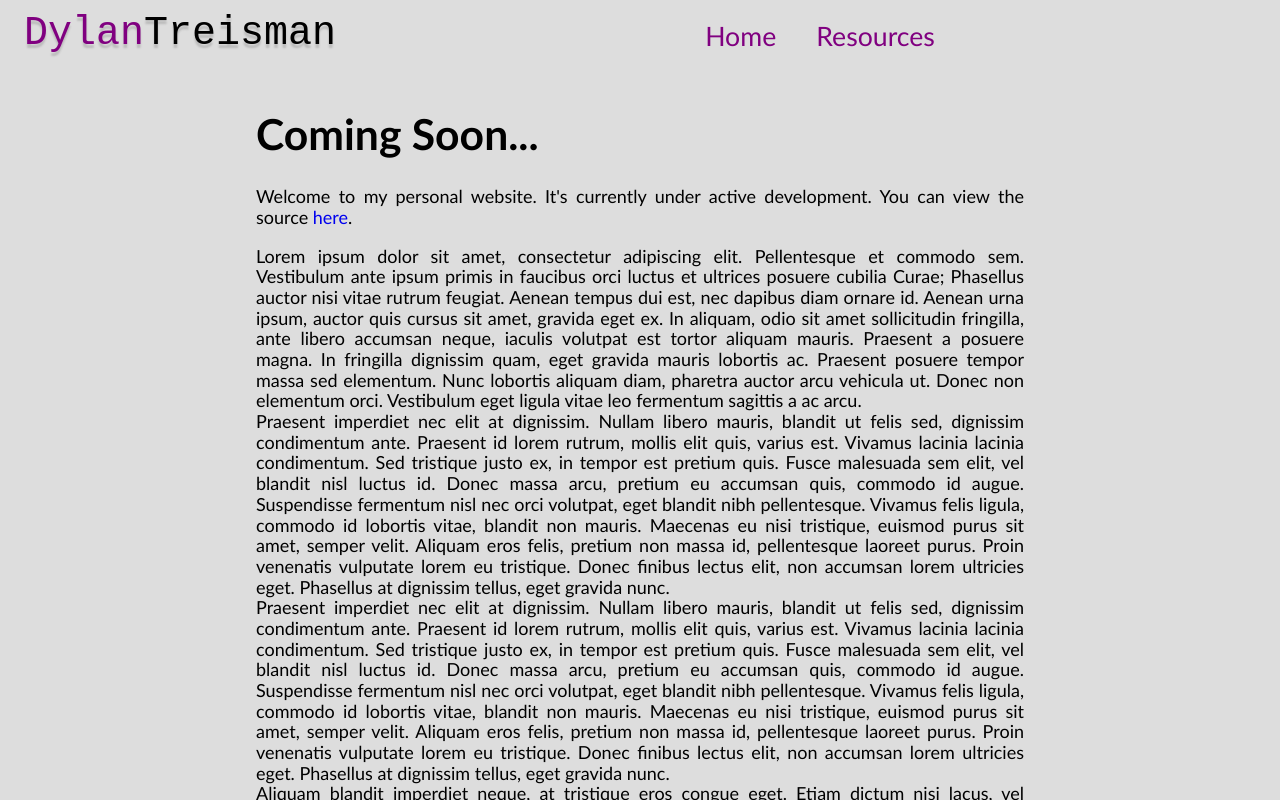
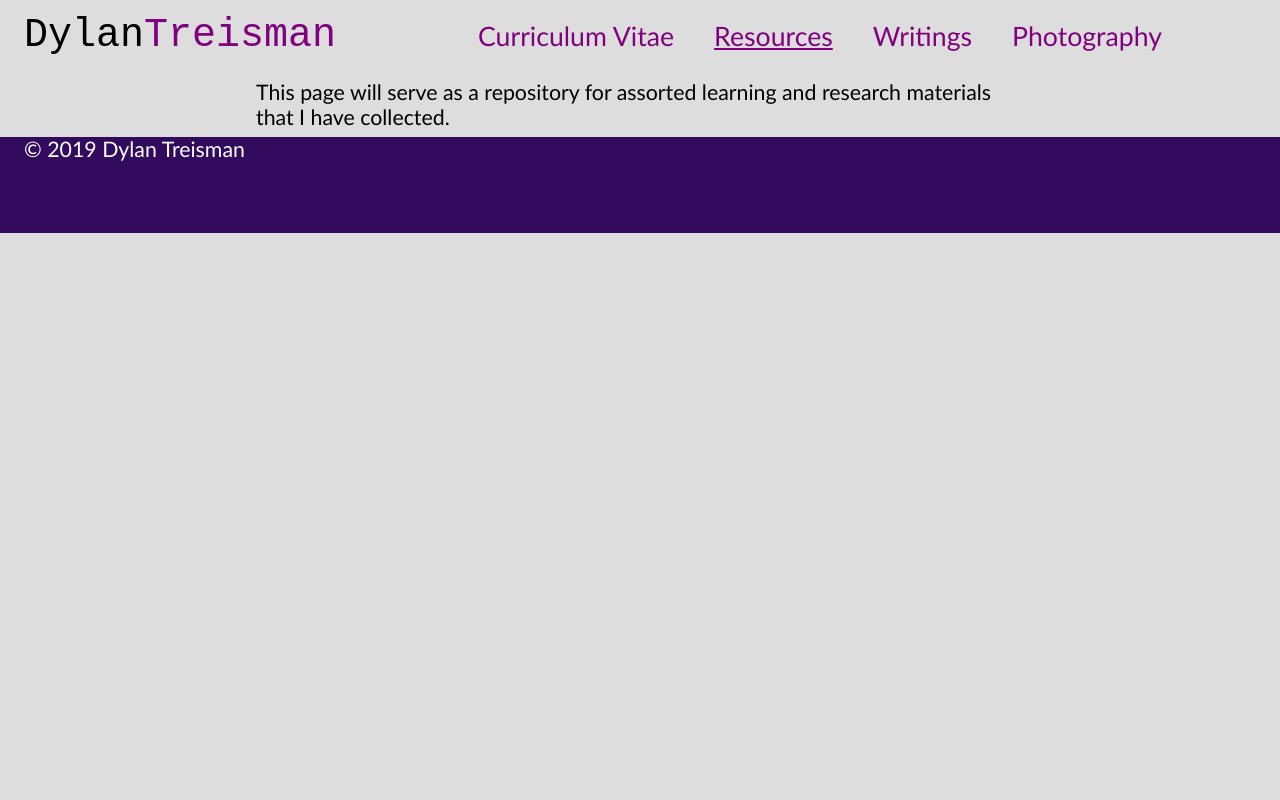
Before and after one commit to dylanzt/dylantreisman.com, a React app: page /resources in a window 1280 px wide. Shown: the top 800 px of the page. Built offline with nearby package versions, Linux system fonts and the light colour scheme.

Commit message:
Add react router and rework header styling

```diff
--- a/package.json
+++ b/package.json
@@ -23,6 +23,7 @@
     "normalize.css": "^8.0.1",
     "react": "^16.11.0",
     "react-dom": "^16.11.0",
+    "react-router-dom": "^5.1.2",
     "serve": "^11.2.0"
   },
   "devDependencies": {
--- a/src/App.jsx
+++ b/src/App.jsx
@@ -1,11 +1,25 @@
 import React, { Component } from "react";
+import { Route, Redirect, BrowserRouter as Router, Switch } from 'react-router-dom'
 import "normalize.css";
 
 import "./Base.css";
-import DefaultLayout from "./layouts/DefaultLayout/DefaultLayout.jsx"
 import Home from "./views/Home/Home.jsx"
 import Resources from "./views/Resources/Resources.jsx"
+import Error from "./views/Error/Error.jsx"
 import ComingSoon from "./components/ComingSoon/ComingSoon.jsx";
+
+const routing = (
+  <Router>
+    <div>
+      <Switch>
+        <Route exact path="/" component={Home} />
+        <Redirect exact from="/home" to="/" />
+        <Route exact path="/resources" component={Resources} />
+        <Route exact component={Error} />
+      </Switch>
+    </div>
+  </Router>
+)
 
 class App extends Component {
   render() {
@@ -13,9 +27,7 @@ class App extends Component {
       return <ComingSoon />
     }
     return (
-      <DefaultLayout>
-        <Home />
-      </DefaultLayout>
+      routing
     );
   }
 }
--- a/src/components/NavElement/NavElement.css
+++ b/src/components/NavElement/NavElement.css
@@ -3,4 +3,14 @@
     font-size: 20pt;
     text-align: center;
     margin: 0px 20px;
+    line-height: 72px;
 }
+
+.root:hover {
+    line-height: 68px;
+    text-shadow: 0px 4px 2px rgba(55,55,55,.2);
+}
+
+.active {
+    text-decoration: underline;
+}
--- a/src/components/NavElement/NavElement.jsx
+++ b/src/components/NavElement/NavElement.jsx
@@ -1,11 +1,10 @@
 import React from "react";
+import { NavLink } from 'react-router-dom';
 
-import styles from "./NavElement.css"
+import styles from "./NavElement.css";
 
 const NavElement = (props) => (
-  <div className={styles.root}>
-    {props.page}
-  </div>
+  <NavLink exact className={styles.root} activeClassName={styles.active} to={`/${props.to || props.page.toLowerCase()}`}>{props.page}</NavLink>
 );
 
 export default NavElement;
--- a/src/components/SiteHeader/SiteHeader.css
+++ b/src/components/SiteHeader/SiteHeader.css
@@ -7,11 +7,11 @@
     width: 100%;
     background-color: #ddd;
     padding: 0 24px;
-    line-height: 72px;
 }
 
 .root::after {
     position: fixed;
+    z-index: -1; /* Allow clicking of nav elements*/
     top: 0;
     left: 0;
     height: 72px;
--- a/src/components/SiteNav/SiteNav.jsx
+++ b/src/components/SiteNav/SiteNav.jsx
@@ -5,11 +5,11 @@ import NavElement from "../NavElement/NavElement.jsx"
 
 const SiteNav = () => (
   <div className={styles.root}>
-    <NavElement page="Home" />
+    {/* <NavElement page="Home" /> */}
+    <NavElement page="Curriculum Vitae" to="cv"/>
     <NavElement page="Resources" />
-    {/* <NavElement page="Curriculum Vitae" /> */}
-    {/* <NavElement page="Writings" /> */}
-    {/* <NavElement page="Photography" /> */}
+    <NavElement page="Writings" />
+    <NavElement page="Photography" />
   </div>
 );
 
--- a/src/components/SiteTitle/SiteTitle.css
+++ b/src/components/SiteTitle/SiteTitle.css
@@ -5,16 +5,27 @@
     background: none;
 }
 
-:hover > .root {
-    color: purple;
+.title {
+    line-height: 72px;
+}
+
+.title:hover {
     line-height: 68px;
     text-shadow: 0px 4px 2px rgba(55,55,55,.2)
 }
 
-.highlight {
+.firstName {
+    color: black;
+}
+
+.title:hover > .firstName {
     color: purple;
 }
 
-:hover > .root > .highlight {
+.surname {
+    color: purple;
+}
+
+.title:hover > .surname {
     color: black;
 }
--- a/src/components/SiteTitle/SiteTitle.jsx
+++ b/src/components/SiteTitle/SiteTitle.jsx
@@ -1,10 +1,13 @@
 import React from "react";
+import { Link } from 'react-router-dom';
 
 import styles from "./SiteTitle.css"
 
 const SiteHeader = () => (
   <div className={styles.root}>
-    Dylan<span className={styles.highlight}>Treisman</span>
+    <Link className={styles.title} to="/">
+      <span className={styles.firstName}>Dylan</span><span className={styles.surname}>Treisman</span>
+    </Link>
   </div>
 );
 
--- /dev/null
+++ b/src/views/Error/Error.jsx
@@ -0,0 +1,13 @@
+import React from "react";
+
+import styles from "./Error.css";
+import DefaultLayout from "../../layouts/DefaultLayout/DefaultLayout.jsx"
+
+const Error = (props) => (
+  <DefaultLayout>
+    <h1>Oops...</h1>
+    <p>This page doesn't exist, or has been deleted.</p>
+  </DefaultLayout>
+);
+
+export default Error;
--- a/src/views/Home/Home.jsx
+++ b/src/views/Home/Home.jsx
@@ -1,10 +1,13 @@
 import React from "react";
 
 import styles from "./Home.css";
+import DefaultLayout from "../../layouts/DefaultLayout/DefaultLayout.jsx"
 import ComingSoon from "../../components/ComingSoon/ComingSoon.jsx"
 
 const Home = () => (
-  <ComingSoon />
+  <DefaultLayout>
+    <ComingSoon />
+  </DefaultLayout>
 );
 
 export default Home;
--- a/src/views/Resources/Resources.jsx
+++ b/src/views/Resources/Resources.jsx
@@ -1,9 +1,10 @@
 import React from "react";
 
 import styles from "./Resources.css";
+import DefaultLayout from "../../layouts/DefaultLayout/DefaultLayout.jsx"
 
 const Resources = () => (
-  <div>This page will serve as a repository for assorted learning and research materials that I have collected.</div>
+  <DefaultLayout>This page will serve as a repository for assorted learning and research materials that I have collected.</DefaultLayout>
 );
 
 export default Resources;
```
Also changed, not shown: src/views/Error/Error.css (added), 1 other file (tests, documents, lock files or other folders).
